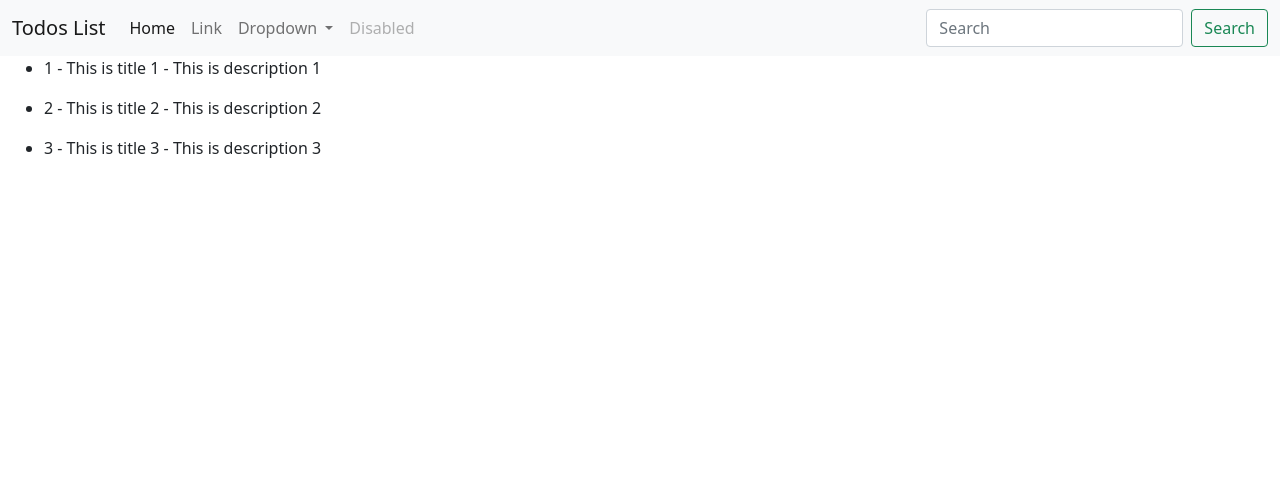
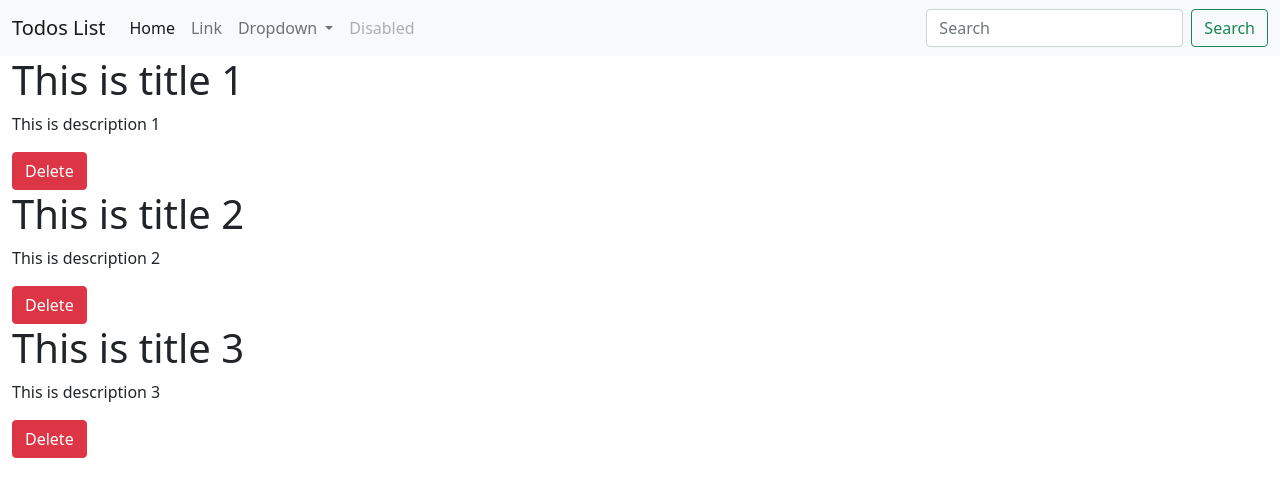
Before and after one commit to bansalvinitvinod/todo-list-angular, an Angular app: page / in a window 1280 px wide. Shown: the top 496 px of the page. Built offline with nearby package versions, Linux system fonts and the light colour scheme.

Commit message:
Delete Functionality Completed

```diff
--- a/src/app/MyComponents/todo-item/todo-item.component.html
+++ b/src/app/MyComponents/todo-item/todo-item.component.html
@@ -1 +1,3 @@
-<p>todo-item works!</p>
+<h1>{{ todo.title }}</h1>
+<p>{{ todo.description }}</p>
+<button class="btn btn-danger" (click)="onClick(todo)" >Delete</button>
--- a/src/app/MyComponents/todo-item/todo-item.component.ts
+++ b/src/app/MyComponents/todo-item/todo-item.component.ts
@@ -1,4 +1,5 @@
-import { Component, OnInit } from '@angular/core';
+import { Component, Input, OnInit, Output, EventEmitter } from '@angular/core';
+import { Todo } from 'src/app/MyModels/todo';
 
 @Component({
   selector: 'app-todo-item',
@@ -7,9 +8,15 @@
 })
 export class TodoItemComponent implements OnInit {
 
+  @Input() todo: Todo;
+  @Output() todoDelete: EventEmitter<Todo> = new EventEmitter();
   constructor() { }
 
   ngOnInit(): void {
   }
 
+  onClick(todo: Todo ): void {
+    this.todoDelete.emit(todo);
+  }
+
 }
--- a/src/app/MyComponents/todos/todos.component.html
+++ b/src/app/MyComponents/todos/todos.component.html
@@ -1,3 +1,3 @@
-<ul *ngFor="let todo of todos">
-    <li>{{ todo.serial_number }} - {{ todo.title }} - {{ todo.description }}</li>
-</ul>
+<div *ngFor="let todo of todos">
+    <app-todo-item [todo]="todo" (todoDelete)="deleteTodo($event)"></app-todo-item>
+</div>
--- a/src/app/MyComponents/todos/todos.component.ts
+++ b/src/app/MyComponents/todos/todos.component.ts
@@ -36,4 +36,10 @@
   ngOnInit(): void {
   }
 
+  deleteTodo(todo: Todo) {
+    let index = this.todos.indexOf(todo);
+    console.log(index);
+    this.todos.splice(index, 1);
+  }
+
 }
```
